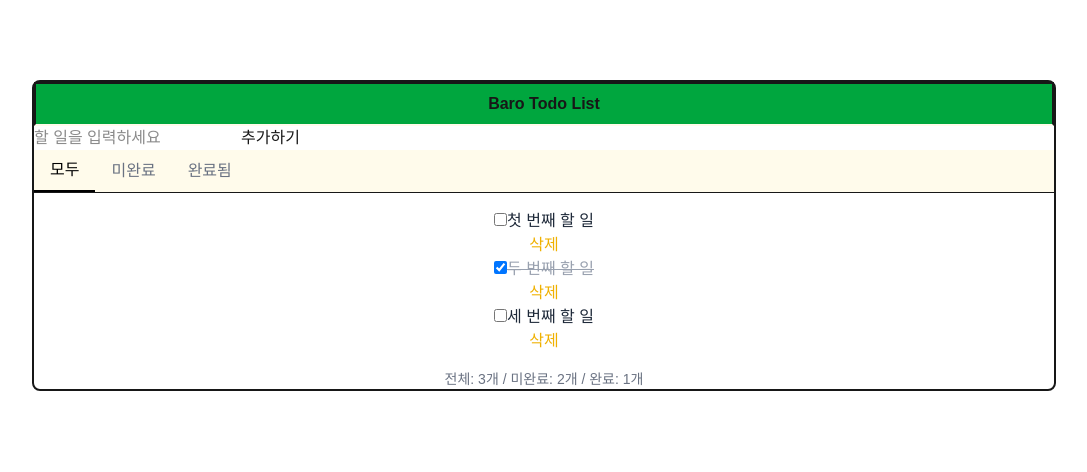
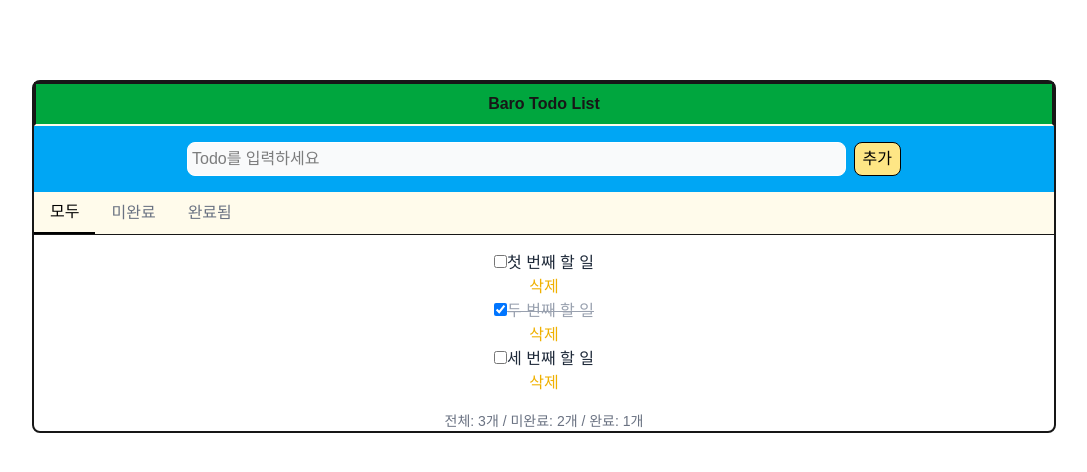
Before and after one commit to jjjangsh/next-todo, a Next.js app: page / in a window 1280 px wide. Shown: the top 472 px of the page, without its empty margins (96-1183 px from the left). Built offline with nearby package versions, Linux system fonts and the light colour scheme; data requests are answered from the project's data file.

Commit message:
style: todoForm 스타일 적용

```diff
--- a/src/components/TodoForm.tsx
+++ b/src/components/TodoForm.tsx
@@ -28,24 +28,25 @@ const TodoForm = () => {
   };
 
   return (
-    <form onSubmit={handleSubmit}>
-      <div className="flex">
+    <div className="flex justify-center w-full py-4 bg-sky-500">
+      <form className="flex gap-2 w-[70%]" onSubmit={handleSubmit}>
         <input
           type="text"
           value={title}
           onChange={(e) => setTitle(e.target.value)}
-          placeholder="할 일을 입력하세요"
+          placeholder="Todo를 입력하세요"
           disabled={createMutation.isPending}
+          className="p-1 bg-gray-50 border-1 text-black border-white rounded-lg flex-1"
         />
         <button
           type="submit"
-          className="hover:bg-red-600 cursor-pointer disabled:cursor-not-allowed"
+          className="hover:bg-black hover:text-amber-50 px-2 rounded-lg border-1 border-black bg-amber-200 text-black cursor-pointer disabled:cursor-not-allowed"
           disabled={createMutation.isPending || !title.trim()}
         >
-          {createMutation.isPending ? "처리 중" : "추가하기"}
+          {createMutation.isPending ? "처리 중" : "추가"}
         </button>
-      </div>
-    </form>
+      </form>
+    </div>
   );
 };
 
```
